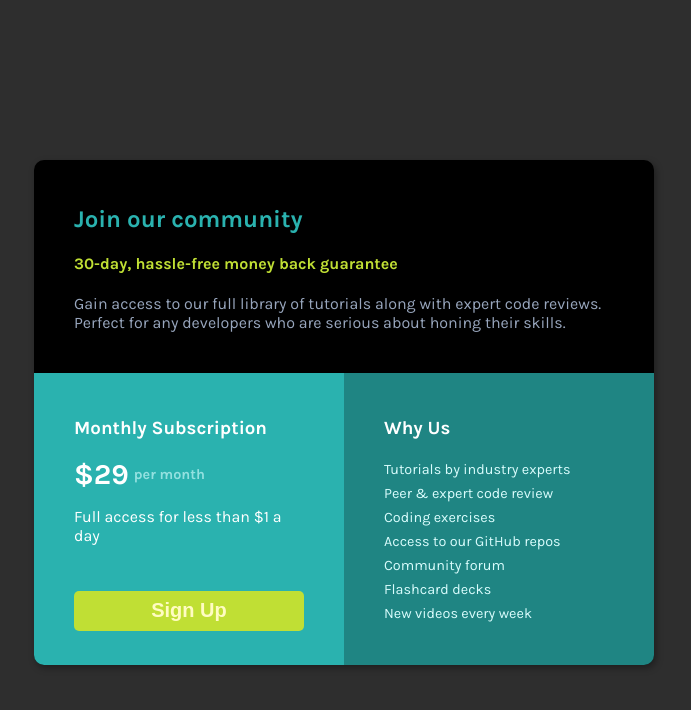
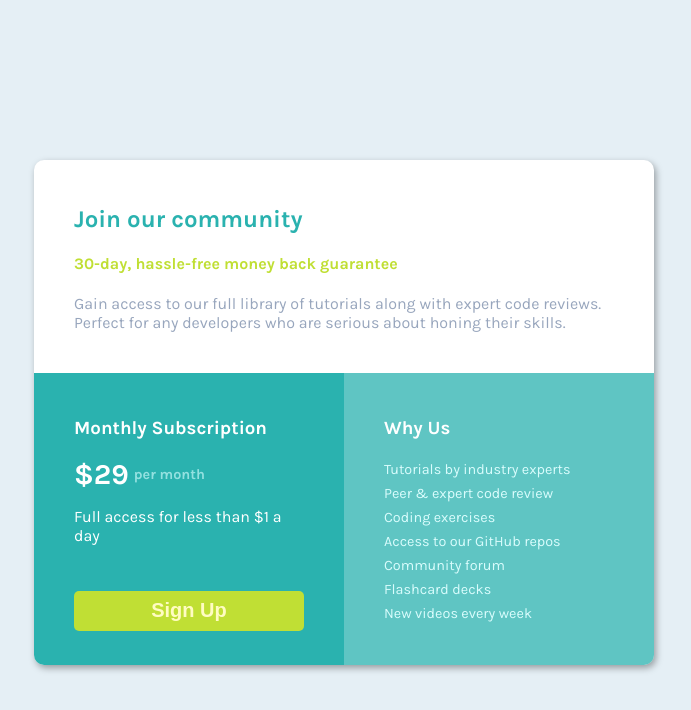
Before and after one commit to mahbubit003/price-grid-card-frontend-mentor-challenge, a plain HTML site: page index.html in a window 1280 px wide. Shown: the whole page, without its empty margins (296-987 px from the left). Drawn offline with Linux system fonts and the light colour scheme.

Commit message:
Update style.css

```diff
--- a/style.css
+++ b/style.css
@@ -1,6 +1,6 @@
 body{
     margin: 0px;
-    background-color: hsl(0, 0%, 18%);
+    background-color: hsl(204, 43%, 93%);
     font-family: 'Karla';
     width: 100%;
 }
@@ -12,7 +12,7 @@ body{
     width: 620px;
     display: flex;
     flex-direction: column;
-    background-color: rgb(0, 0, 0);
+    background-color: white;
     border-radius: 10px;
     box-shadow: 2px 3px 7px 0px rgba(0, 0, 0, 0.35);
     overflow: hidden;
```
